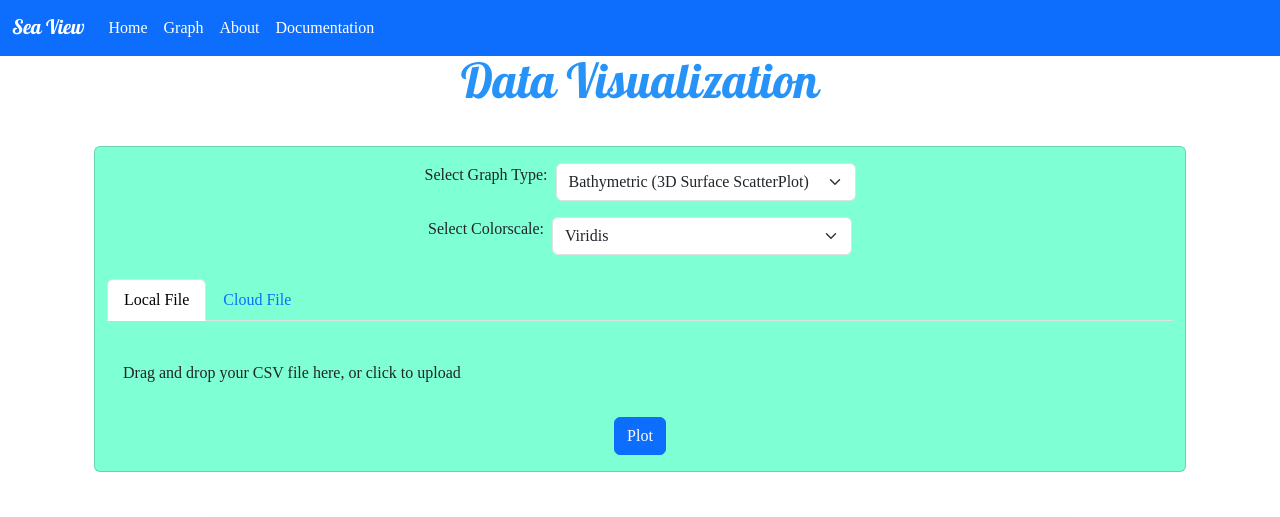
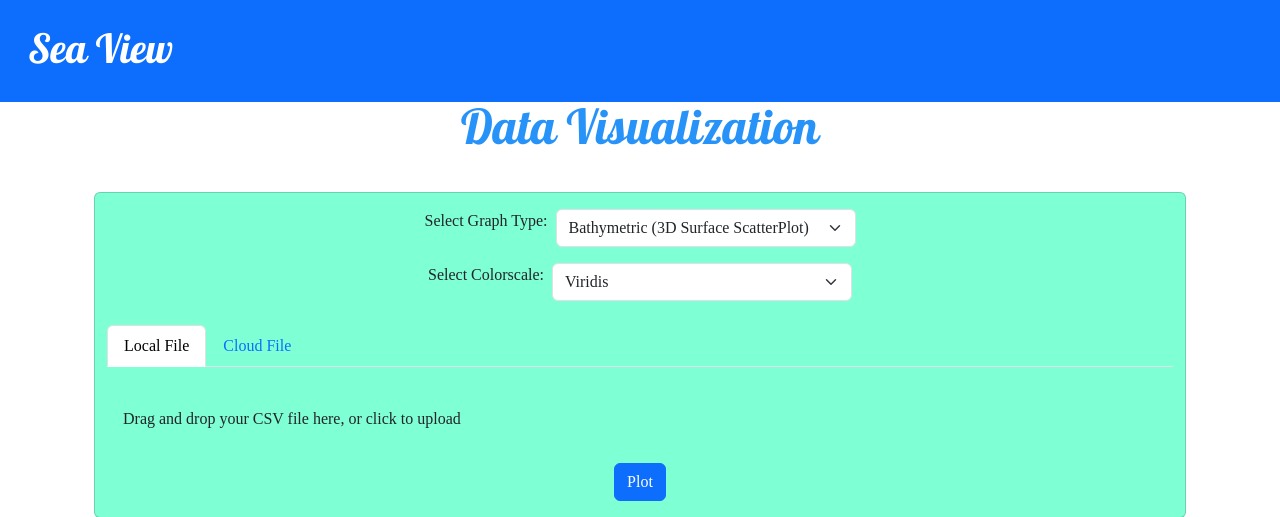
Before and after one commit to janbadillo/marine-data-visualizer, a Flask app: page /graph in a window 1280 px wide; the page is wider, and only the part inside the window is pictured. Shown: the top 517 px of that part. Run offline with Flask 3, Linux system fonts and the light colour scheme; data that the repository does not hold is empty; some libraries are stand-ins or nearby versions.

Commit message:
Enhance navbar styling with additional padding and font size adjustments

```diff
--- a/application/templates/layout.html
+++ b/application/templates/layout.html
@@ -47,14 +47,14 @@
         <![endif]-->
         <!-- ^ added to avoid a weird error in Firefox -->
 
-        <nav class="navbar navbar-expand-lg navbar-dark bg-primary">
+        <nav class="navbar navbar-expand-lg navbar-dark bg-primary" style="padding-top: 1rem; padding-bottom: 1rem;">
             <div class="container-fluid">
-              <a class="navbar-brand" href="/">Sea View</a>
+              <a class="navbar-brand" style="font-size: 2.5rem; padding-left: 1rem;" href="/">Sea View</a>
               <button class="navbar-toggler" type="button" data-bs-toggle="collapse" data-bs-target="#navbarText" aria-controls="navbarText" aria-expanded="false" aria-label="Toggle navigation">
                 <span class="navbar-toggler-icon"></span>
               </button>
               <div class="collapse navbar-collapse" id="navbarText">
-                <ul class="navbar-nav ml-auto mb-2 mb-lg-0">
+                <ul class="navbar-nav ml-auto mb-2 mb-lg-0" style="padding-left: 85rem;">
                   <li class="nav-item">
                     <a class="nav-link text-white" href="/">Home</a>
                   </li>
```
